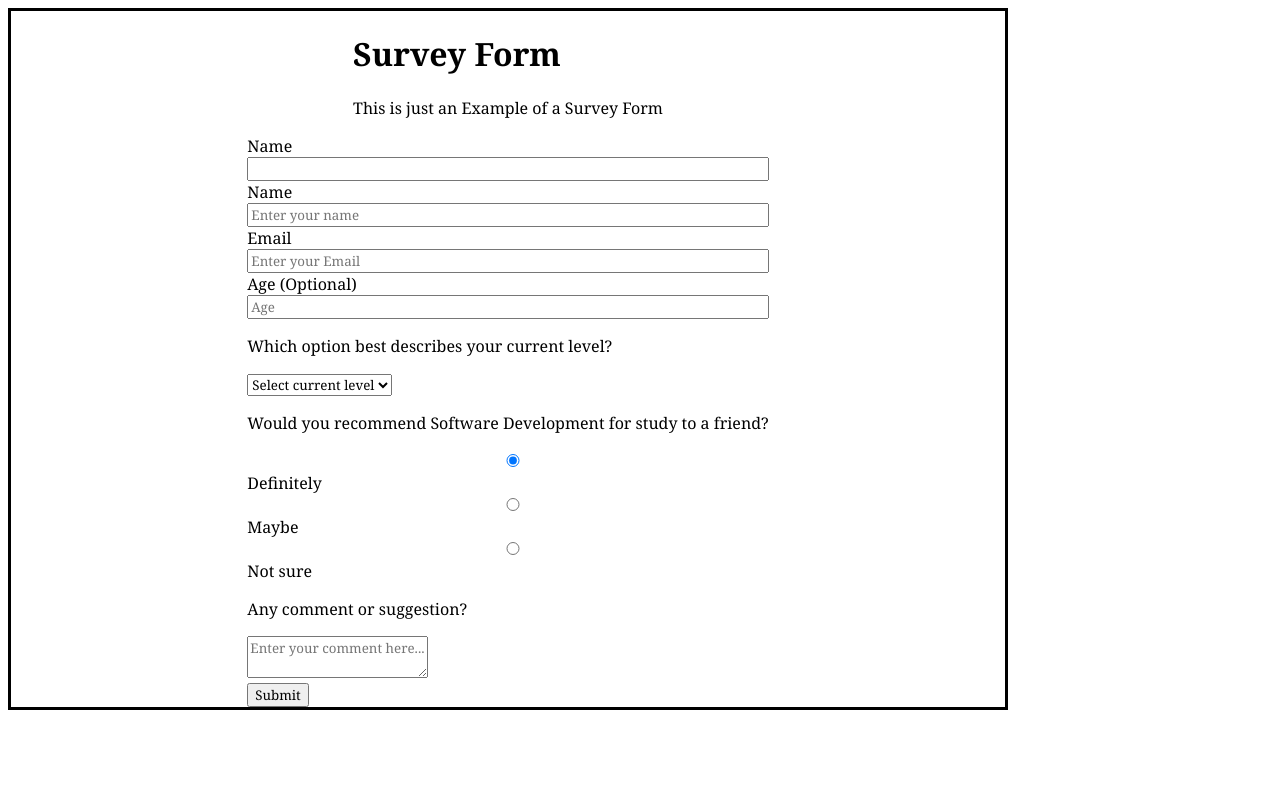
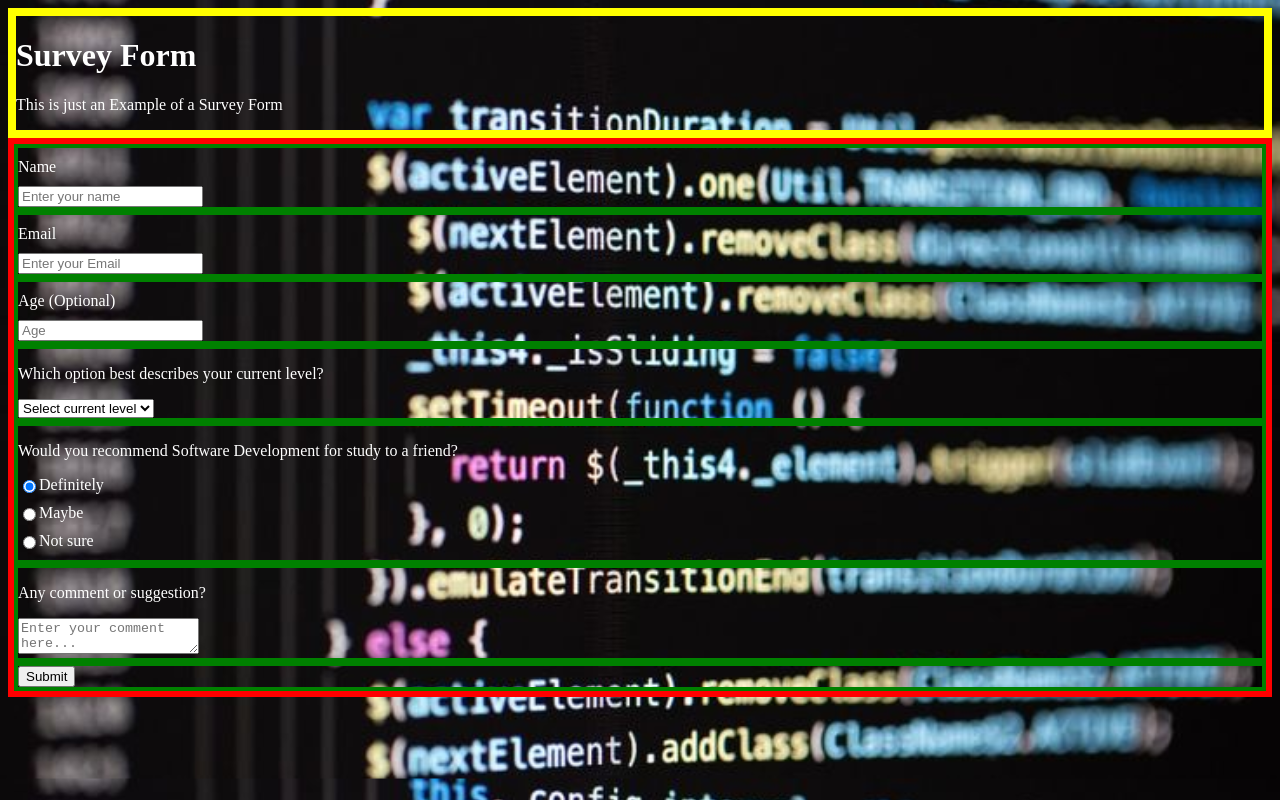
Before and after one commit to FoxtrotCN/Survey-Form, a plain HTML site: page index.html in a window 1280 px wide. Drawn offline with Linux system fonts and the light colour scheme.

Commit message:
Second commit

```diff
--- a/index.html
+++ b/index.html
@@ -6,6 +6,8 @@
     <title>Survey-Form</title>
 </head>
 <body>
+
+<!--<img id="background-img" src="images/main-wallpaper.jpg">-->
 
 <div class="container">
 
@@ -16,10 +18,7 @@
     </header>
 
     <form id="survey-form">
-        <div class="form-group">
-            <label id="name-label" for="name">Name</label>
-            <input type="text" name="name" id="name">
-        </div>
+
 
         <div class="form-group">
             <label id="name-label" for="name">Name</label>
--- a/styles.css
+++ b/styles.css
@@ -1,40 +1,39 @@
-* {
+*{
     box-sizing: border-box;
-    font-family: Georgia, 'sans-serif';
 }
 
-.container {
-    display: flex;
-    flex-direction: column;
-    border: 3px solid black;
-    width: 1000px;
-    align-items: center;
+body {
+    background-image: url("images/main-wallpaper.jpg");
+    height: auto;
+    background-position: center;
+    background-size: cover;
 
 }
 
-#survey-form {
+#background-img
 
-}
-
-.form-group {
+.container {
+    position: relative;
+    border: 10px solid blue;
 
 
 }
 
-input {
-    width: 100%;
+#header {
+    border: 8px solid yellow;
+    color: white;
+}
+
+#survey-form {
+    border: 6px solid red;
+    color: white;
+}
+
+.form-group {
+    border: 4px solid green;
 }
 
 label {
-
-
-
-
-
+    display: flex;
+    margin: 10px 0;
 }
-
-.input-radio {
-
-
-
-}
```
